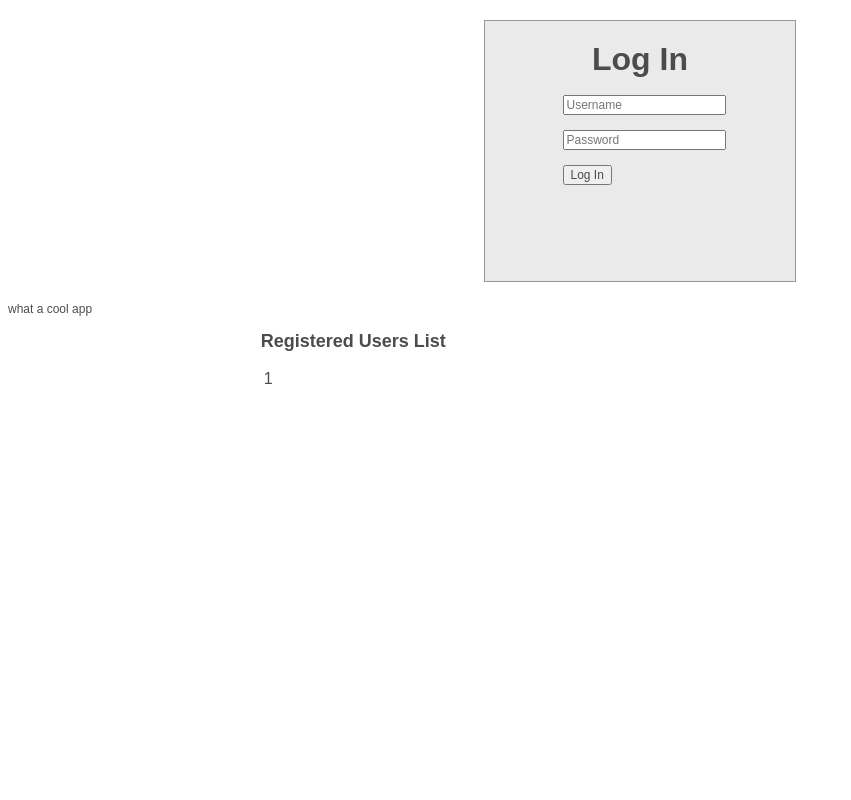
After one commit to gn2BwasTaken/CanteenSystemPWA, a Flask app: template templates/login.html in a window 1280 px wide. The commit adds this page. Shown: the whole page, without its empty margins (0-851 px from the left). Run offline with Flask 3, Linux system fonts and the light colour scheme; the template is opened without the code that fills it: most values are stand-ins (such as "Sample title", 1, 10 or a date in 2020).

Commit message:
things changed

```diff
--- a/main.py
+++ b/main.py
@@ -1,12 +1,31 @@
-from flask import Flask
-from flask import render_template
-from flask import request
+from flask import session, redirect, url_for, request, render_template, Flask
+from functools import wraps
 import models as dbHandler
 
 app = Flask(__name__)
 
-@app.route('/', methods=['POST', 'GET'])
-def home():
+app.secret_key = 'BAD_SECRET_KEY'
+
+def login_required(f): #run when websites are accessed that need security (e.g. home.html)
+    @wraps(f)
+    def decorated_function(*args, **kwargs):
+        if 'username' not in session:
+            return redirect(url_for('login'))
+        return f(*args, **kwargs)
+    return decorated_function
+
+def bypass_login_if_in_session(f): # this bypasses the need to log in again if the user is already logged in and on the homepage.
+    @wraps(f)
+    def decorated_function(*args, **kwargs):
+        if 'username' in session:
+            return redirect(url_for('home'))
+        return f(*args, **kwargs)
+    return decorated_function
+
+
+
+@app.route('/login', methods=['POST', 'GET'])
+def login():
         if request.method=='POST':
             username = request.form['username']
             password = request.form['password']
@@ -17,5 +36,15 @@ def home():
             return render_template('index.html')
 
 
+@app.route('/home', methods=['POST', 'GET'])
+@login_required
+def home():
+    print("jello!!")
+
+@app.route('/logout') #enables log out
+def logout():
+    session.pop('username', None)
+    return redirect(url_for('home'))
+
 if __name__ == '__main__':
     app.run(debug=False, host='0.0.0.0')
--- a/static/main.css
+++ b/static/main.css
@@ -9,7 +9,7 @@ select {
 
 h1 {
   font-size: 32px;
-  font-weight: 300;
+  font-weight: 600;
   color: #4c4c4c;
   text-align: center;
   padding-top: 10px;
--- /dev/null
+++ b/templates/login.html
@@ -0,0 +1,34 @@
+<html lang="en">
+<head>
+    <link href="static/main.css" rel="stylesheet" type="text/css" media="all">
+</head>
+    <body>
+    	<div class="box">
+  			<h1>Log In</h1>
+  			<form action="/" method="post">
+    			<input type="text" name="username" id="username" placeholder="Username" required/>
+    			<br>
+    			<input type="password" name="password" id="password" placeholder="Password" required/>
+    			<br>
+    			<input type="submit" class="button" value="Log In"/>
+  			</form>
+		</div>
+
+    <div class="footer">
+      <p>what a cool app</p>
+    </div>
+
+    {%if users%}
+    <div class="users" style="margin-left:20%">
+      <h2>Registered Users List</h2>
+      <table style="width:100%;">
+        {%for user in users%}
+          <tr>
+            <td>{{user[0]}}</td>
+          </tr>
+        {%endfor%}
+      </table>
+    </div>
+    {%endif%}
+</body>
+</html>
```
Also changed, not shown: templates/index.html (+1 -35 lines), templates/signup.html (added, +8 -0 lines), database.db.
